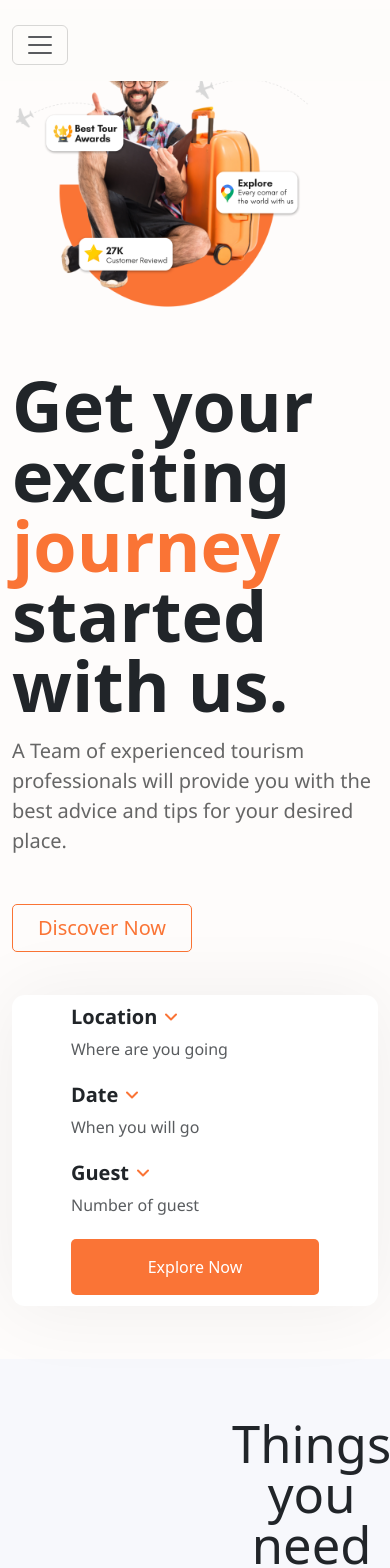
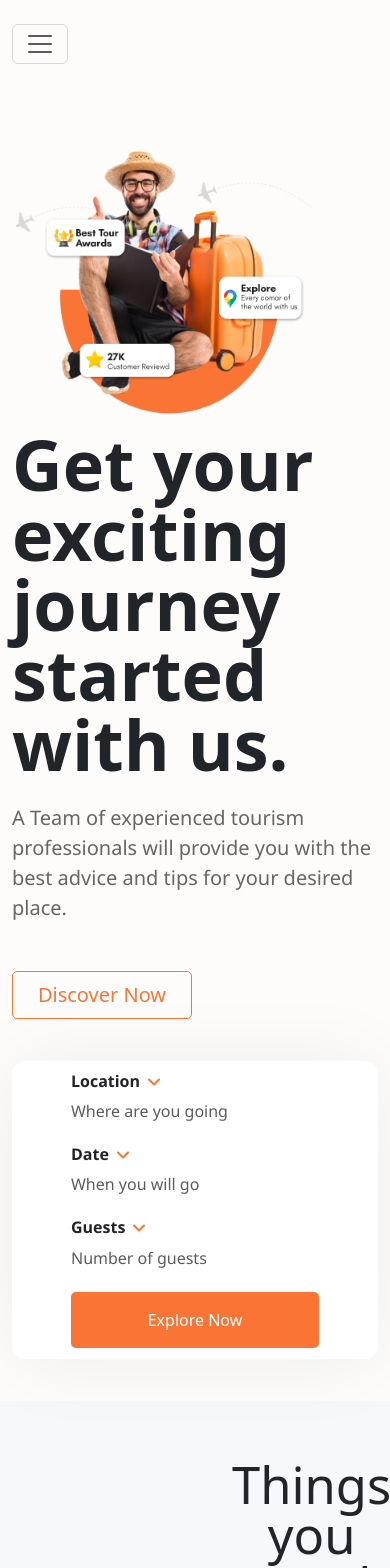
Before and after one commit to Juanflpz/Trabook-Responsive-Project, a React (Create React App) app: page / in a window 390 px wide. Shown: the top 1568 px of the page. Built offline with nearby package versions, Linux system fonts and the light colour scheme.

Commit message:
fix(0): :art: GetStarted padding and margins fixed
responsive format of the code

```diff
--- a/src/Components/GetStarted.jsx
+++ b/src/Components/GetStarted.jsx
@@ -2,69 +2,71 @@ import React from 'react'
 import '../styles/GetStarted.css'
 import 'bootstrap/dist/css/bootstrap.min.css';
 
-export default function GetStarted({props}) {
+export default function GetStarted({ props }) {
     return (
-        <section id="get-started">
+        <div id="get-started">
+            <div className="home">
                 <div className="container col-xxl-8">
-                <div className="row flex-lg-row-reverse align-items-center g-5">
+                    <div className="row flex-lg-row-reverse align-items-center">
                         <div className="col-10 col-sm-8 col-lg-6">
-                        <img src={require(`../images/img/${props.image}`)} className="traveler-img d-block mx-lg-auto img-fluid" loading="lazy" alt="Traveler"/>
+                            <img src={require(`../images/img/${props.image}`)} className="traveler-img d-block mx-lg-auto img-fluid" loading="lazy" alt="Traveler" />
                         </div>
                         <div className="col-lg-6">
-                        <h1 className="display-5 fw-bold lh-1 mb-3 text-start" id="title">Get your exciting <span className="orange-color">journey</span> started with us.</h1>
-                        <p className="lead text-start">A Team of experienced tourism professionals will provide you with the best advice and tips for your desired place.</p>
-                        <div className="d-grid gap-2 d-md-flex justify-content-md-start mt-5">
-                            <button type="button" className="btn btn-primary btn-lg px-4 me-md-2" id="btn-discover">Discover Now</button>
+                            <h1 className="display-5 fw-bold lh-1 mb-4 text-start" id="title" dangerouslySetInnerHTML={{ __html: props.title }}></h1>
+                            <p className="lead subtitle">{props.subtitle}</p>
+                            <div className="d-grid d-md-flex justify-content-md-start mt-5">
+                                <button type="button" className="btn btn-primary btn-lg me-md-2" id="btn-discover">{props.btn_txt_1}</button>
                             </div>
                         </div>
                     </div>
                 </div>
                 <section>
                     <div className="container d-flex justify-content-center">
-                    <div className="card w-80 align-items-center px-5" id="floating-card">
+                        <div className="card align-items-center px-5" id="floating-card">
                             <div className="row">
                                 <div className="col-lg">
                                     <div className="card-body row text-start">
                                         <div className="d-flex align-items-center">
-                                        <h6 className="card-title">Location</h6>
+                                            <h6 className="card-title-1">{props.item1}</h6>
                                             <svg className="mx-2 mb-2" xmlns="http://www.w3.org/2000/svg" width="12" height="8" viewBox="0 0 12 8" fill="none">
                                                 <path d="M1 1.5L6 6.5L11 1.5" stroke="#FA7436" stroke-width="2" stroke-linecap="round" stroke-linejoin="round" />
                                             </svg>
                                         </div>
-                                    <p className="card-text text-muted">Where are you going</p>
+                                        <p className="card-text text-muted">{props.subitem1}</p>
                                     </div>
                                 </div>
                                 <div className="col-lg">
                                     <div className="card-body row text-start">
                                         <div className="d-flex align-items-center">
-                                        <h6 className="card-title">Date</h6>
+                                            <h6 className="card-title-2">{props.item2}</h6>
                                             <svg className="mx-2 mb-2" xmlns="http://www.w3.org/2000/svg" width="12" height="8" viewBox="0 0 12 8" fill="none">
                                                 <path d="M1 1.5L6 6.5L11 1.5" stroke="#FA7436" stroke-width="2" stroke-linecap="round" stroke-linejoin="round" />
                                             </svg>
                                         </div>
-                                    <p className="card-text text-muted">When you will go</p>
+                                        <p className="card-text text-muted">{props.subitem2}</p>
                                     </div>
                                 </div>
                                 <div className="col-lg">
                                     <div className="card-body row text-start">
                                         <div className="d-flex align-items-center">
-                                        <h6 className="card-title">Guest</h6>
+                                            <h6 className="card-title-3">{props.item3}</h6>
                                             <svg className="mx-2 mb-2" xmlns="http://www.w3.org/2000/svg" width="12" height="8" viewBox="0 0 12 8" fill="none">
                                                 <path d="M1 1.5L6 6.5L11 1.5" stroke="#FA7436" stroke-width="2" stroke-linecap="round" stroke-linejoin="round" />
                                             </svg>
                                         </div>
-                                    <p className="card-text text-muted">Number of guest</p>
+                                        <p className="card-text text-muted">{props.subitem3}</p>
                                     </div>
                                 </div>
                                 <div className="col-lg d-flex justify-content-end">
                                     <div className="card-body">
-                                    <button type="button" id="explore-btn" className="btn">Explore Now</button>
+                                        <button type="button" id="explore-btn" className="btn">{props.btn_txt_2}</button>
                                     </div>
                                 </div>
                             </div>
                         </div>
                     </div>
                 </section>
-        </section>
+            </div>
+        </div>
     )
 }
--- a/src/Components/Navbar.jsx
+++ b/src/Components/Navbar.jsx
@@ -27,7 +27,7 @@ export default function Navbar({ props }) {
     };
 
     return (
-        <section id="navbar">
+        <div id="navbar">
             <nav class="navbar navbar-expand-lg">
                 <div class="container">
                     <button class="navbar-toggler" type="button" data-bs-toggle="collapse" data-bs-target="#myNavbar"
@@ -76,6 +76,6 @@ export default function Navbar({ props }) {
                     <Register closeRegisterForm={closeRegisterForm} />
                 </div>
             )}
-        </section>
+        </div>
     )
 }
--- a/src/Props/GetStartedProps.js
+++ b/src/Props/GetStartedProps.js
@@ -1,5 +1,16 @@
 const data = {
     image: 'Traveler.png',
+    title: 'Get your exciting <span className="orange-color">journey</span> started with us.',
+    subtitle: 'A Team of experienced tourism professionals will provide you with the best advice and tips for your desired place.',
+    item1: 'Location',
+    item2: 'Date',
+    item3: 'Guests',
+    subitem1: 'Where are you going',
+    subitem2: 'When you will go',
+    subitem3: 'Number of guests',
+    btn_txt_1: 'Discover Now',
+    btn_txt_2: 'Explore Now',
+    item3: 'Guests',
 };
 
 export default data;
--- a/src/styles/GetStarted.css
+++ b/src/styles/GetStarted.css
@@ -1,5 +1,19 @@
 .orange-color {
     color: #FA7435;
+}
+
+.card-title-1, .card-title-2, .card-title-3 {
+    font-family: "Segoe UI", Tahoma, Geneva, Verdana, sans-serif;
+    font-weight: bold;
+}
+
+.card-title-1:hover, .card-title-2:hover, .card-title-3:hover {
+    text-shadow: 0.5px 0.5px 2px rgba(203, 90, 10, 0.6);
+}
+
+.traveler-img{
+    width: 700;
+    height: 500;
 }
 
 #btn-discover {
@@ -8,34 +22,6 @@
     border-color: #FA7435;
     width: 180px;
     border-radius: 5px;
-}
-
-#get-started {
-    padding: 0 0 11px 0;
-    margin-top: 3vh;
-}
-
-#title {
-    font-size: 70px;
-}
-
-#btn-discover:hover {
-    background-color: #fa7436;
-    color: white;
-}
-
-.traveler-img{
-    width: 700;
-    height: 500;
-}
-
-#floating-card {
-    background-color: white;
-    border-radius: 1.5vh;
-    border: transparent;
-    box-shadow: 0px 2px 80px 2px rgba(0, 0, 0, 0.06);
-    margin-top: 5vh;
-    margin-bottom: 5vh;
 }
 
 #explore-btn {
@@ -52,7 +38,24 @@
     border: 1px solid #fa7436;
 }
 
-.card-title {
-    font-family: "Segoe UI", Tahoma, Geneva, Verdana, sans-serif;
-    font-weight: bold;
+#get-started {
+    padding-top: 8rem;
 }
+
+#title {
+    font-size: 70px;
+}
+
+#btn-discover:hover {
+    background-color: #fa7436;
+    color: white;
+}
+
+#floating-card {
+    background-color: white;
+    border-radius: 1.5vh;
+    border: transparent;
+    box-shadow: 0px 2px 80px 2px rgba(0, 0, 0, 0.06);
+    margin-top: 5vh;
+    margin-bottom: 5vh;
+}
--- a/src/styles/Navbar.css
+++ b/src/styles/Navbar.css
@@ -1,5 +1,5 @@
 #navbar {
-    padding-top: 2rem;
+    padding-top: 0.5rem;
     /* Agrega padding arriba */
     position: fixed;
     /* Cambiado de position: sticky a position: fixed */
@@ -12,7 +12,7 @@
 }
 
 #navbar ul li:hover {
-    text-shadow: 0.5px 0.5px 2px rgba(0,0,0,0.5);
+    text-shadow: 0.5px 0.5px 2px rgba(203, 90, 10, 0.6);
 }
 
 nav {
```
Lines whose indentation alone changed are shown as unchanged.
